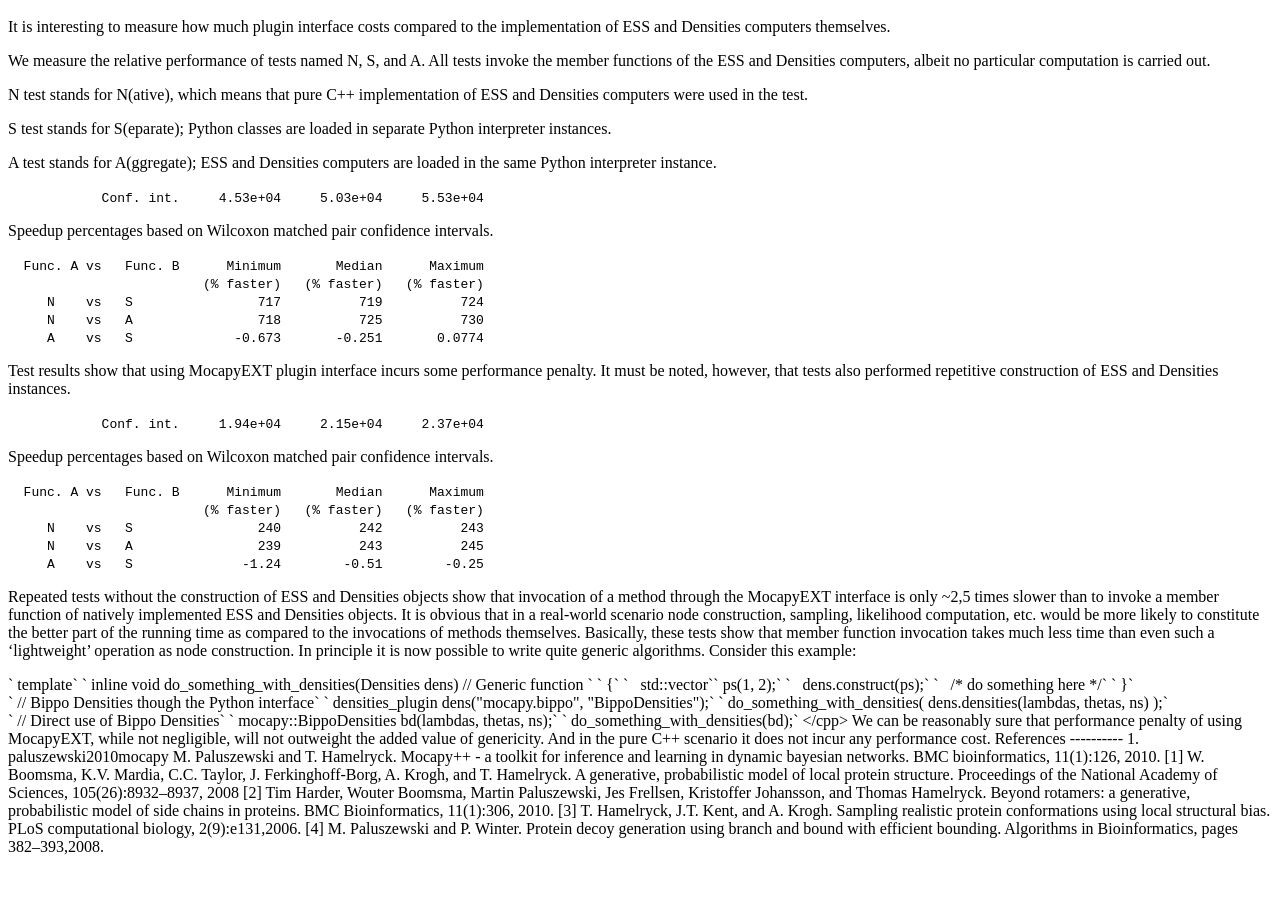
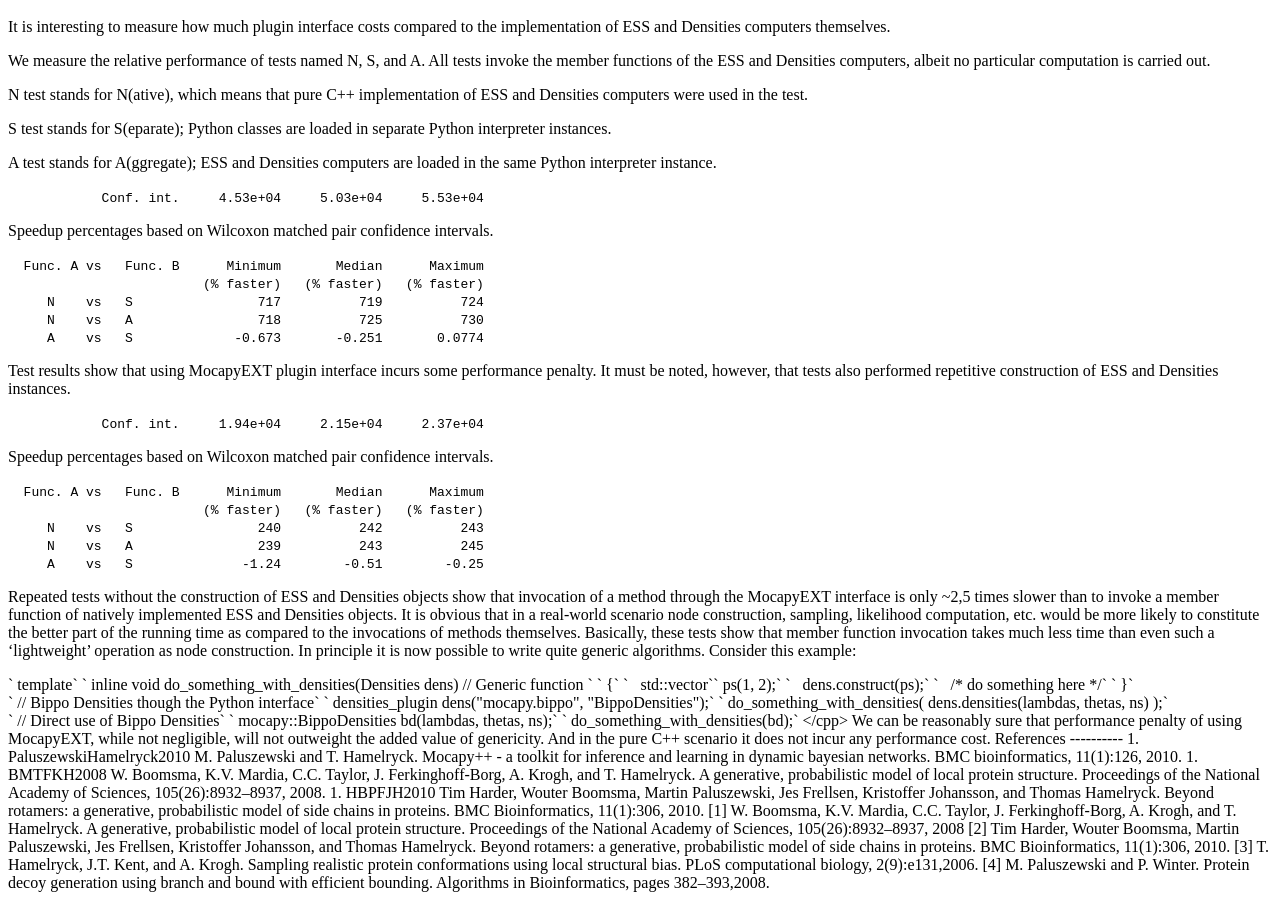
Before and after one commit to biopython/biopython.github.io, a Jekyll site: the page built from wiki/GSOC2011_MocapyExt.md, in a window 1280 px wide and 900 px high, scrolled down 4308 px. Built offline with Jekyll 4.4.1, drawn with Linux system fonts in a browser that asks for light colours; before the commit the page ends 5172 px from its top, so only the background shows below that.

Commit message:
/* References */

```diff
--- a/wiki/GSOC2011_MocapyExt.md
+++ b/wiki/GSOC2011_MocapyExt.md
@@ -501,11 +501,25 @@ References
 
 <biblio>
 
-1.  paluszewski2010mocapy M. Paluszewski and T. Hamelryck. Mocapy++ - a
-    toolkit for inference and
+1.  PaluszewskiHamelryck2010 M. Paluszewski and T. Hamelryck. Mocapy++ -
+    a toolkit for inference and
 
 learning in dynamic bayesian networks. BMC bioinformatics, 11(1):126,
-2010. </biblio>
+2010.
+
+1.  BMTFKH2008 W. Boomsma, K.V. Mardia, C.C. Taylor, J.
+    Ferkinghoff-Borg, A. Krogh, and T. Hamelryck.
+
+A generative, probabilistic model of local protein structure.
+Proceedings of the National Academy of Sciences, 105(26):8932–8937,
+2008.
+
+1.  HBPFJH2010 Tim Harder, Wouter Boomsma, Martin Paluszewski, Jes
+    Frellsen, Kristoffer
+
+Johansson, and Thomas Hamelryck. Beyond rotamers: a generative,
+probabilistic model of side chains in proteins. BMC Bioinformatics,
+11(1):306, 2010. </biblio>
 
 [1] W. Boomsma, K.V. Mardia, C.C. Taylor, J. Ferkinghoff-Borg, A. Krogh,
 and T. Hamelryck. A generative, probabilistic model of local protein
```
Also changed, not shown: 1 other file.
